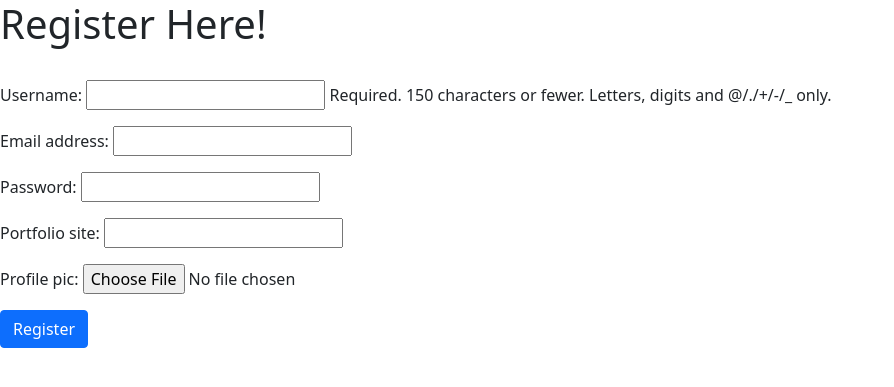
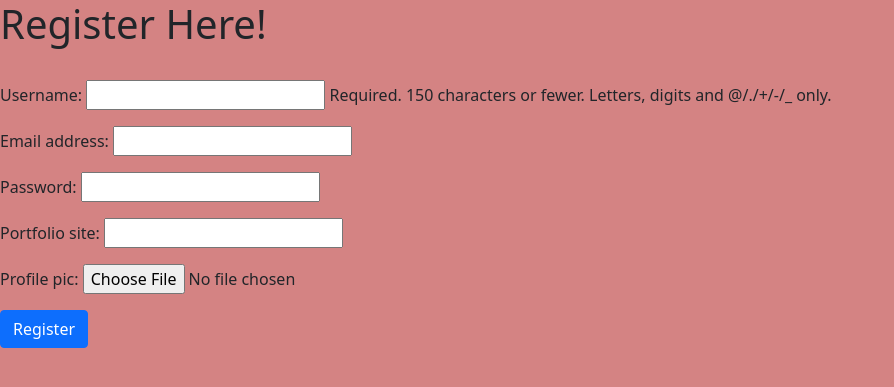
Before and after one commit to sheikhasim/TechLearn, a Django app: page /reg/ in a window 1280 px wide. Shown: the top 387 px of the page, without its empty margins (0-894 px from the left). Run offline with Django 3.2, Linux system fonts and the light colour scheme.

Commit message:
blogs started

```diff
--- a/c4app/templates/c4app/home.html
+++ b/c4app/templates/c4app/home.html
@@ -32,7 +32,7 @@
         <ul class="navbar-nav me-auto mb-2 mb-lg-0 ">
           <li class="nav-item">
 
-            <a class="nav-link active" aria-current="page" href="play.html">Projects</a>
+            <a class="nav-link active" aria-current="page" href="play">Projects</a>
           </li>
           <li class="nav-item">
             <a class="nav-link active" aria-current="page" href="blog">BLOG</a>
--- a/c4app/templates/c4app/reg.html
+++ b/c4app/templates/c4app/reg.html
@@ -1,11 +1,20 @@
 <!DOCTYPE html>
 {%load static%}
 <html lang="en" dir="ltr">
+
 <head>
   <meta charset="utf-8">
-    <title>Reg</title>
-    <link href="https://cdn.jsdelivr.net/npm/bootstrap@5.1.1/dist/css/bootstrap.min.css" rel="stylesheet" integrity="sha384-F3w7mX95PdgyTmZZMECAngseQB83DfGTowi0iMjiWaeVhAn4FJkqJByhZMI3AhiU" crossorigin="anonymous">
+  <title>Registration </title>
+  <link href="https://cdn.jsdelivr.net/npm/bootstrap@5.1.1/dist/css/bootstrap.min.css" rel="stylesheet"
+    integrity="sha384-F3w7mX95PdgyTmZZMECAngseQB83DfGTowi0iMjiWaeVhAn4FJkqJByhZMI3AhiU" crossorigin="anonymous">
+  <link rel="stylesheet" href="{% static 'css/reg.css'%}">
+  <link rel="stylesheet" href="/static/css/reg.css">
+  <link rel="preconnect" href="https://fonts.googleapis.com">
+  <link rel="preconnect" href="https://fonts.gstatic.com" crossorigin>
+  <link href="https://fonts.googleapis.com/css2?family=Roboto:ital,wght@0,100;0,400;0,500;1,100;1,300&display=swap"
+    rel="stylesheet">
 </head>
+
 <body>
   <div class="conatiner">
 
@@ -35,4 +44,5 @@
     </div>
   </div>
 </body>
+
 </html>
--- a/static/css/blog.css
+++ b/static/css/blog.css
@@ -0,0 +1,3 @@
+html {
+  font-family: "Roboto";
+}
--- /dev/null
+++ b/static/css/reg.css
@@ -0,0 +1,11 @@
+html {
+  font-family: "Roboto", sans-serif, serif;
+}
+
+body {
+  background-color: rgba(190, 67, 67, 0.657);
+}
+.container {
+  display: flex;
+  justify-content: center;
+}
```
Also changed, not shown: c4app/templates/c4app/blog.html (+7 -1 lines). Lines whose indentation alone changed are shown as unchanged.
